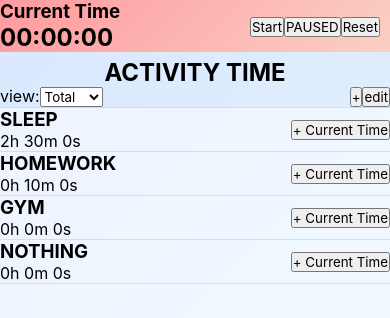
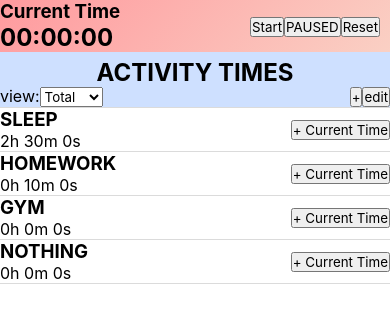
Before and after one commit to Mxke-N/react-day-tracker, a React (Vite) app: page / in a window 390 px wide. Shown: the top 318 px of the page. Built offline with nearby package versions, Linux system fonts and the light colour scheme.

Commit message:
fix margin issue on mobile

```diff
--- a/src/components/ActivityHeader.jsx
+++ b/src/components/ActivityHeader.jsx
@@ -5,7 +5,7 @@ function ActivityHeader() {
   return (
     <>
       <div className="activity-header">
-        <h2>ACTIVITY TIME</h2>
+        <h2>ACTIVITY TIMES</h2>
         <ActivityOptions />
       </div>
       <ActivityOptionsSubheader />
--- a/src/index.css
+++ b/src/index.css
@@ -126,7 +126,6 @@
 
 
 .activity-main {
-  background: linear-gradient(135deg, #4a8df9, #82d7ff);
   flex-grow: 1;
   overflow: hidden;
   display: flex;
@@ -134,13 +133,15 @@
 }
 
 .activity-header {
-  background-color: rgba(255, 255, 255, 0.8);
+  background: #cee0ff;
   flex-shrink: 0;
 
   display: flex;
   flex-direction: column;
   justify-content: space-between;
   align-items: center;
+
+  z-index: 10;
 }
 .activity-header h2 {
   transform: translateY(6px);
@@ -156,11 +157,12 @@
 }
 
 .add-activity {
-  background: rgba(255, 255, 255, 0.9);
+  background: rgb(246, 246, 246);
+  z-index: 10;
 }
 
 .activity-list {
-  background-color: rgba(255, 255, 255, 0.9);
+  background-color: rgba(255, 255, 255);
   flex-grow: 1;
   overflow-y: auto;
 
@@ -210,4 +212,22 @@
     flex-shrink: 0;
     display: none;
   }
+
+  .stopwatch-main {
+    position: sticky;
+    top: 0;
+    z-index: 10;
+  }
+
+  .activity-main {
+    position: sticky;
+    top: 0;
+    z-index: 9;
+  }
+
+  .activity-options-container {
+    position: sticky;
+    top: 0;
+    z-index: 10;
+  }
 }
```
